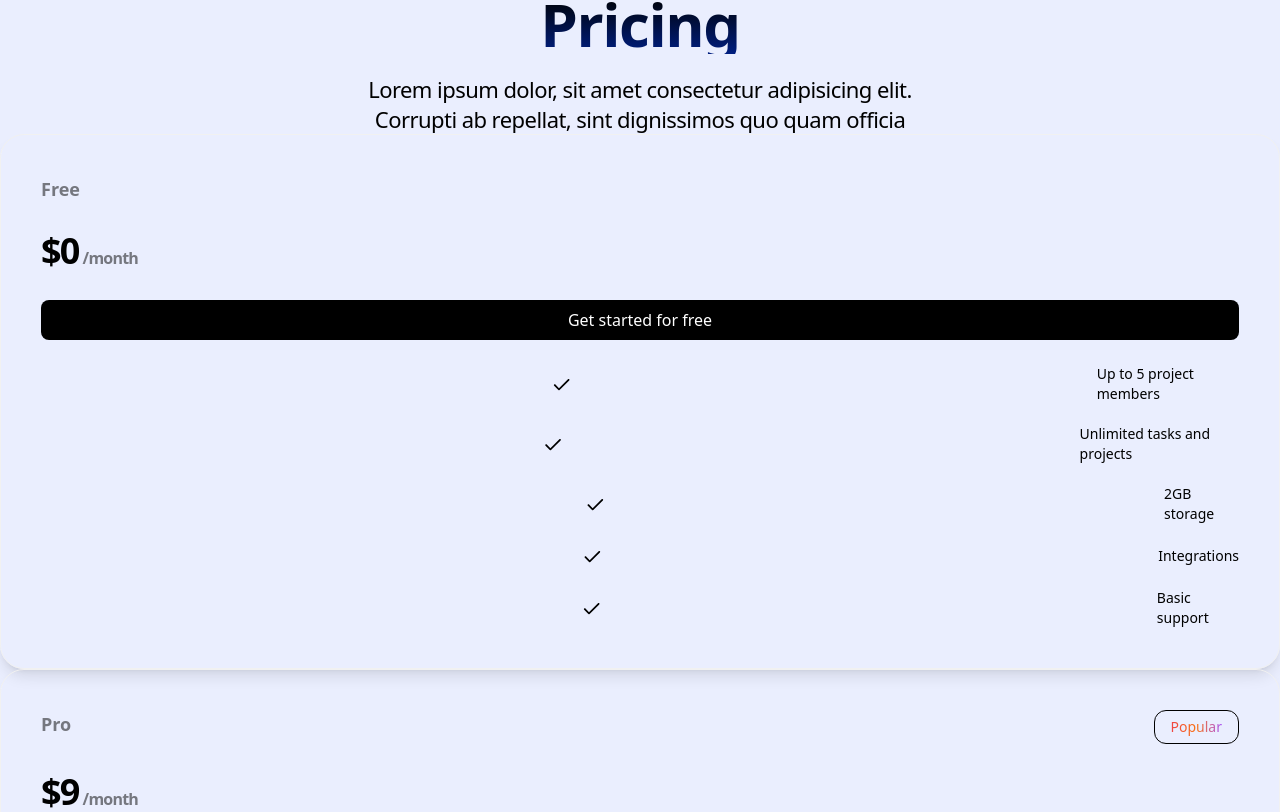
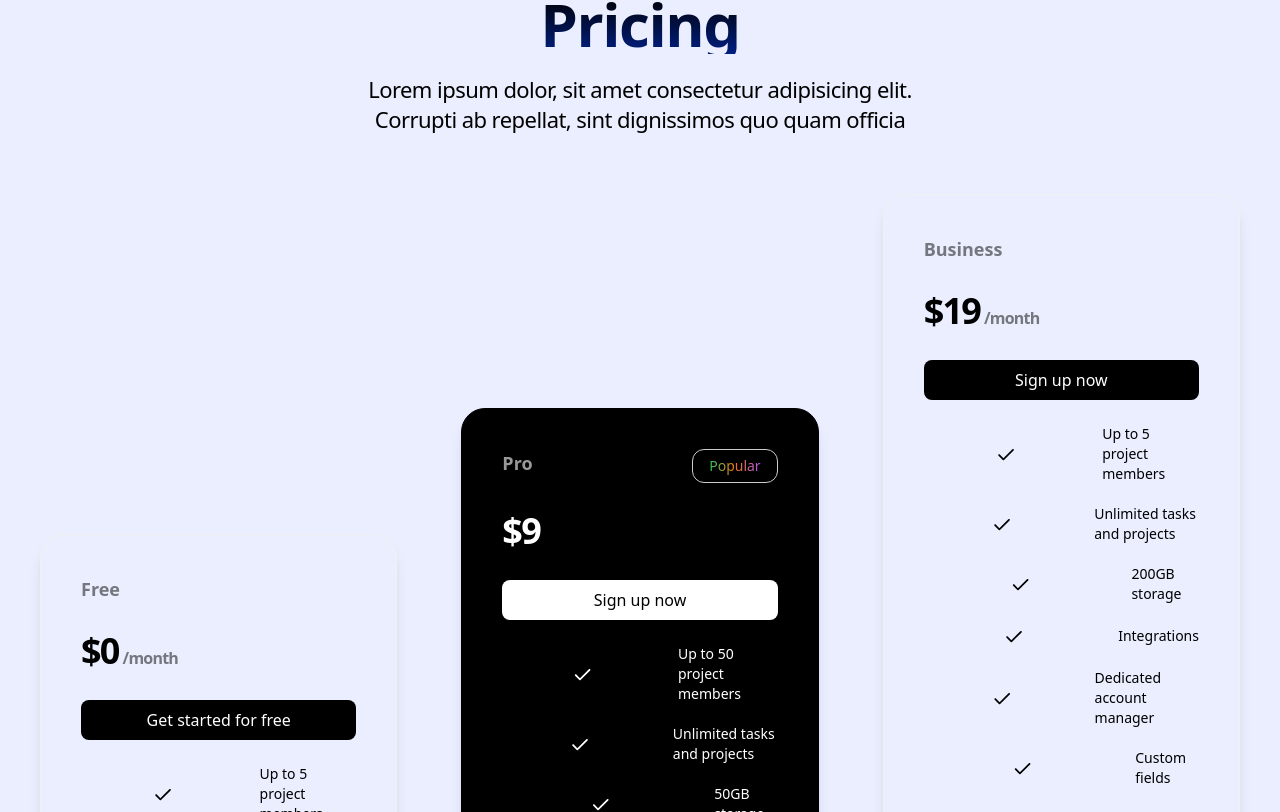
Before and after one commit to ATDevv/saas-landing-page, a Next.js app: page / in a window 1280 px wide. Shown: the part 2508-3320 px from the top of the page. Built offline with nearby package versions, Linux system fonts and the light colour scheme.

Commit message:
complete comp pricing

```diff
--- a/package.json
+++ b/package.json
@@ -13,7 +13,8 @@
     "motion": "^12.3.1",
     "next": "15.1.4",
     "react": "^19.0.0",
-    "react-dom": "^19.0.0"
+    "react-dom": "^19.0.0",
+    "tailwind-merge": "^3.0.1"
   },
   "devDependencies": {
     "@types/node": "^20",
--- a/src/sections/Pricing.tsx
+++ b/src/sections/Pricing.tsx
@@ -1,4 +1,5 @@
 import CheckIcon from '@/assets/check.svg'
+import { twMerge } from 'tailwind-merge'
 
 const pricingTiers = [
     {
@@ -63,7 +64,7 @@ interface IPricing {
 
 const Pricing = () => {
     return (
-        <section className="py-24">
+        <section className="py-24 px-5">
             <div className="container mx-auto">
                 <div className="flex flex-col justify-center items-center">
                     <h2 className="text-4xl md:text-6xl md:leading-[60px] font-semibold tracking-tight bg-gradient-to-b from-black to-[#001E80] text-transparent bg-clip-text">
@@ -75,7 +76,7 @@ const Pricing = () => {
                         officia
                     </p>
                 </div>
-                <div className="">
+                <div className="flex flex-col gap-6 items-center mt-10 lg:flex-row lg:items-end lg:justify-center">
                     {pricingTiers.map(
                         ({
                             title,
@@ -86,14 +87,25 @@ const Pricing = () => {
                             features,
                         }: IPricing) => {
                             return (
-                                <div className="p-10 border border-[#f1f1f1] rounded-3xl shadow-lg">
+                                <div
+                                    className={twMerge(
+                                        'p-10 border border-[#f1f1f1] rounded-3xl shadow-lg m-5 max-w-sm w-full',
+                                        inverse &&
+                                            'bg-black border-black text-white'
+                                    )}
+                                >
                                     <div className="flex justify-between">
-                                        <h3 className="text-lg font-bold text-black/50">
+                                        <h3
+                                            className={twMerge(
+                                                'text-lg font-bold text-black/50',
+                                                inverse && 'text-white/60'
+                                            )}
+                                        >
                                             {title}
                                         </h3>
                                         {popular && (
-                                            <div className="inline-flex text-sm px-4 py-1.5 rounded-xl border border-black">
-                                                <span className="font-medium text-transparent bg-clip-text bg-gradient-to-r from-red-500 via-orange-500 to-purple-500">
+                                            <div className="inline-flex text-sm px-4 py-1.5 rounded-xl border border-[#ccc]">
+                                                <span className="font-medium text-transparent bg-clip-text bg-gradient-to-r from-green-500 via-orange-500 to-purple-500">
                                                     Popular
                                                 </span>
                                             </div>
@@ -107,7 +119,12 @@ const Pricing = () => {
                                             /month
                                         </span>
                                     </div>
-                                    <button className="btn btn-primary w-full mt-[30px]">
+                                    <button
+                                        className={twMerge(
+                                            'btn btn-primary w-full mt-[30px]',
+                                            inverse && 'bg-white text-black'
+                                        )}
+                                    >
                                         {buttonText}
                                     </button>
                                     <ul className="flex flex-col gap-5 mt-6">
```
Also changed, not shown: 1 other file (tests, documents, lock files or other folders).
